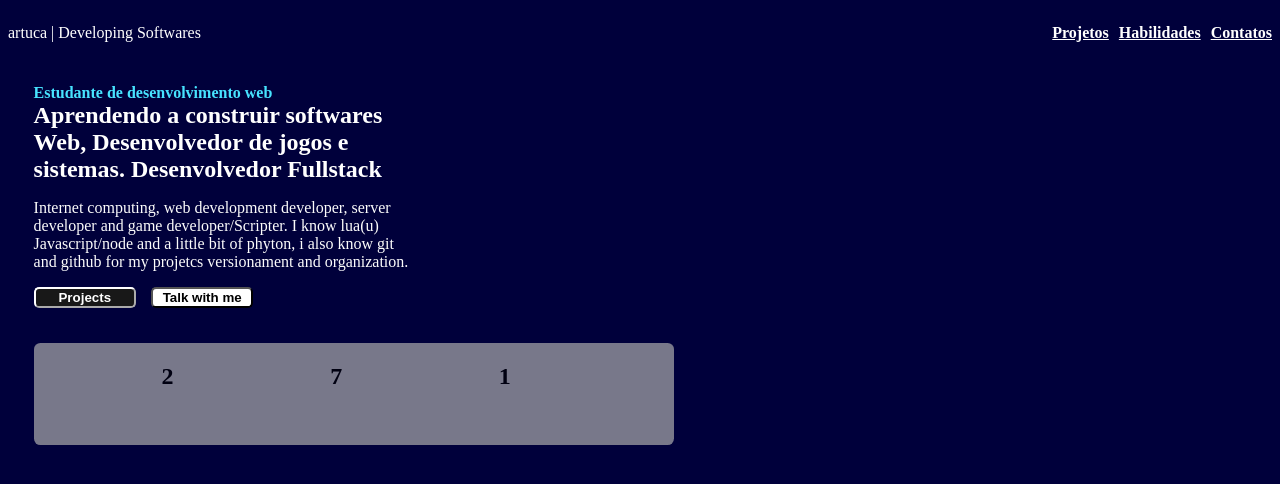
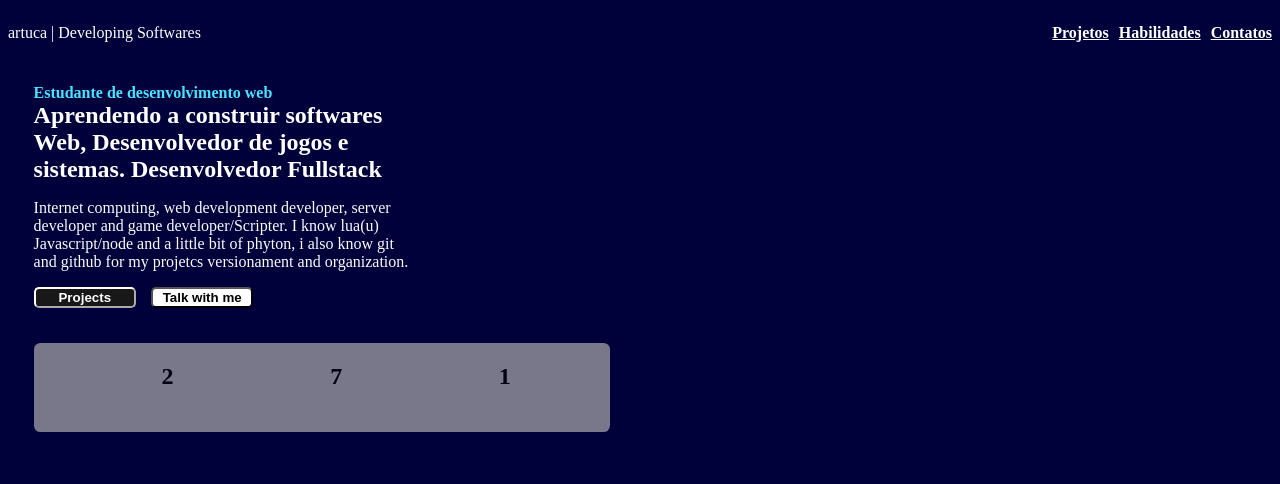
Before and after one commit to artuca2010/web-portfolio, a plain HTML site: page index.html in a window 1280 px wide. Drawn offline with Linux system fonts and the light colour scheme.

Commit message:
feat: small changes
smal changes :D

```diff
--- a/Stylezation.css
+++ b/Stylezation.css
@@ -80,8 +80,8 @@
     border-radius: 0.5vw;
     gap: 15px;
     margin-top: 35px;
-    width: 50vw;
-    height: 8vw;
+    width: 45vw;
+    height: 7vw;
     opacity: 0.7;
 }
 .DisplayedNumbers {
```
